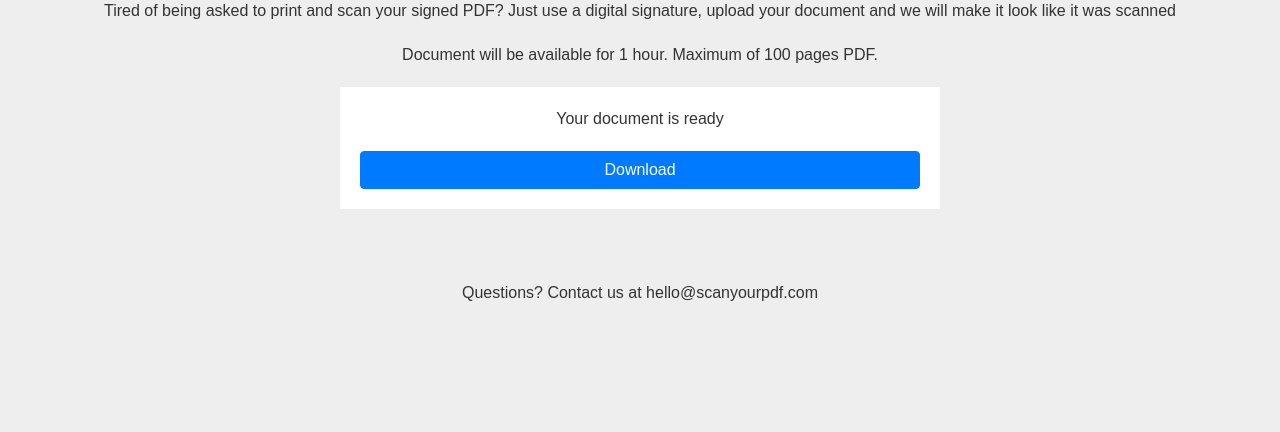
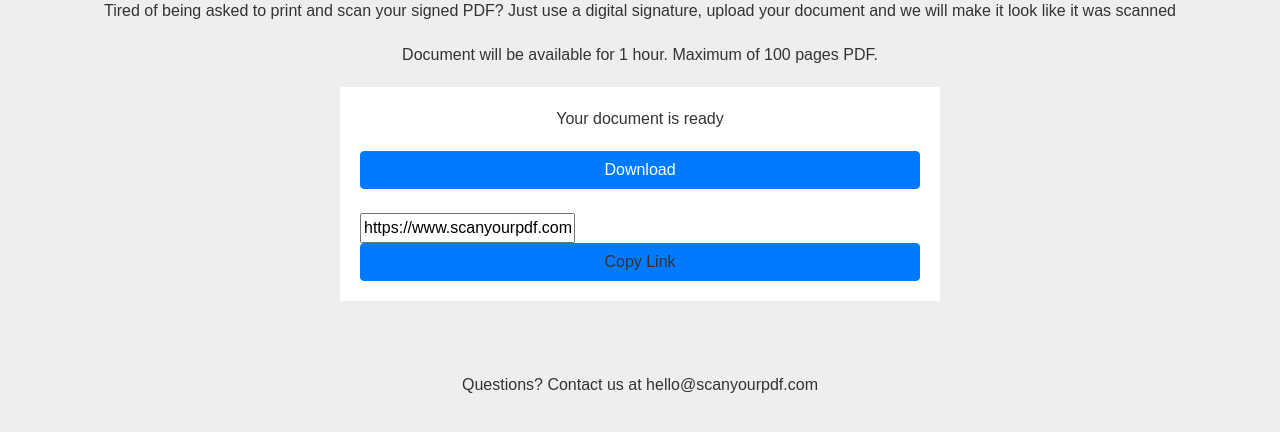
Before and after one commit to baicunko/scanyourpdf, a Django app: template pdfwebsite/templates/pdfwebsite/upload.html in a window 1280 px wide. Shown: the part 189-621 px from the top of the page. Run offline with Django 3.2, Linux system fonts and the light colour scheme; the template is opened without the code that fills it: most values are stand-ins (such as "Sample title", 1, 10 or a date in 2020); some libraries are stand-ins or nearby versions.

Commit message:
Added Copy Link Button

```diff
--- a/pdfwebsite/templates/pdfwebsite/upload.html
+++ b/pdfwebsite/templates/pdfwebsite/upload.html
@@ -16,7 +16,10 @@
     {% if url %}
     <div class="file-upload centrar">
     	<p>Your document is ready</p>
-    	<a class="btn btn-primary justify-content-center col-sm" href="{{ url }}">Download</a>
+		<a class="btn btn-primary justify-content-center col-sm" href="{{ url }}">Download</a>
+		<br/><br/>
+		<input class="url-field" id="url-field" type="text" name="url" value="https://www.scanyourpdf.com{{ url }}">
+		<a class="btn btn-primary justify-content-center col-sm" onclick="copyUrl()">Copy Link</a>
     </div>
 
     {% elif error %}
@@ -107,6 +110,13 @@
 		$('.image-upload-wrap').removeClass('image-dropping');
 	});
 
+	function copyUrl() {
+		var copyText = document.getElementById('url-field');
+		console.log(copyText);
+  		copyText.select();
+  		copyText.setSelectionRange(0, 99999);
+  		document.execCommand("copy");
+	}
 
 </script>
 {% endblock content %}
```
